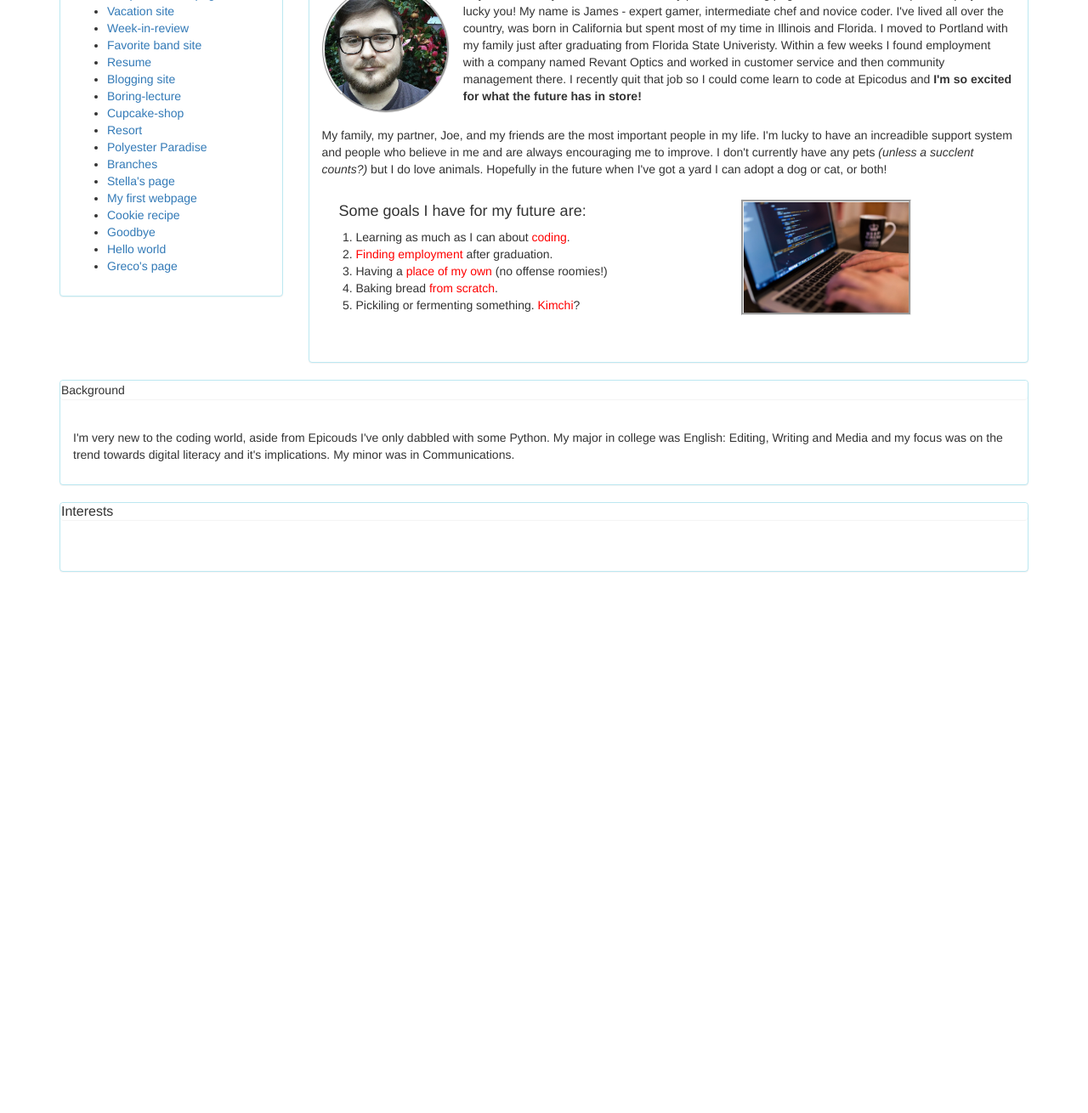
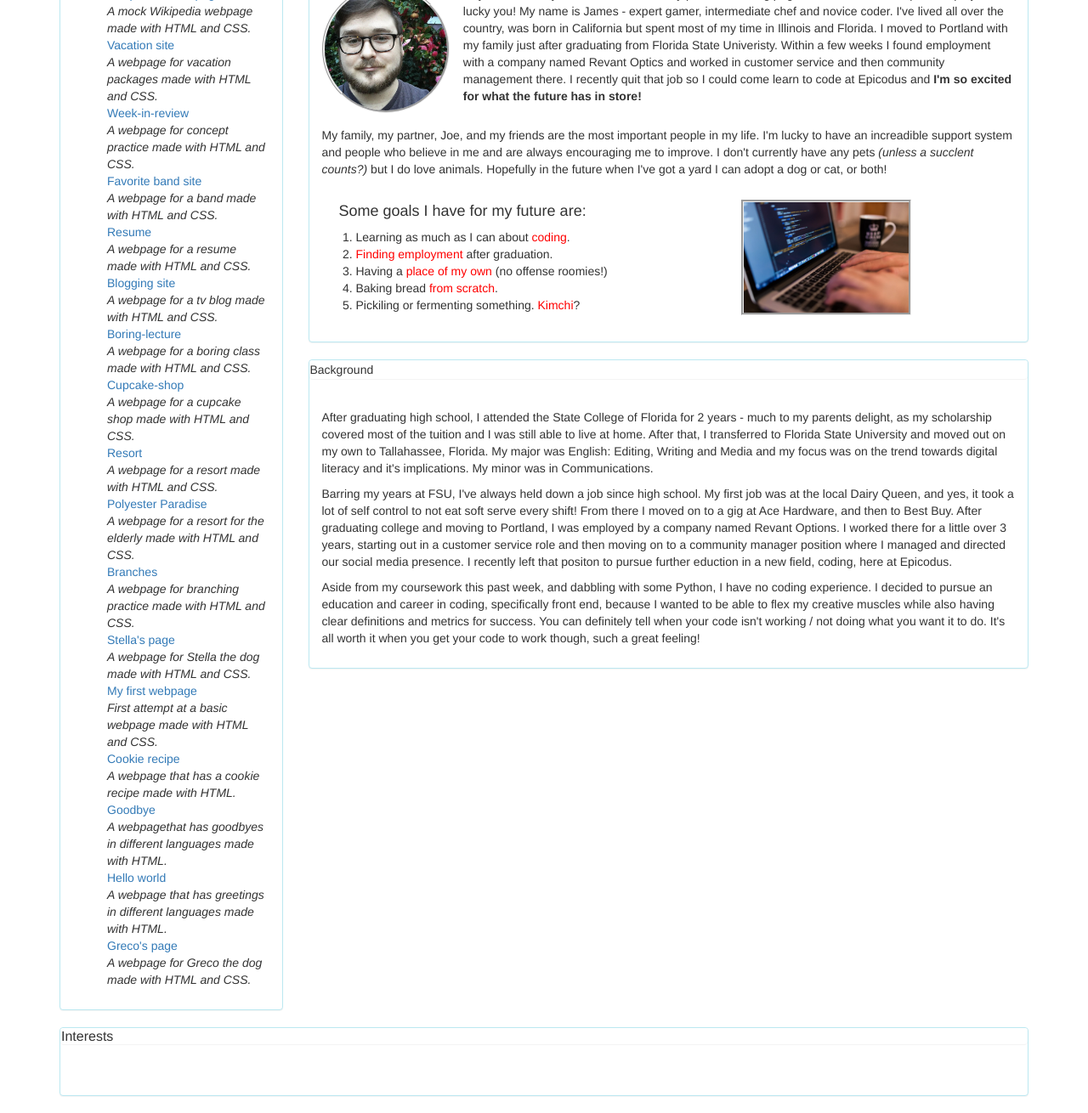
Before and after one commit to Jlannon90/portfolio-landing-page, a plain HTML site: page index.html in a window 1280 px wide. Shown: the part 347-1657 px from the top of the page at 85% size. Before the commit the page ends 1040 px from the top, so only its background shows below. Drawn offline with Linux system fonts and the light colour scheme.

Commit message:
add li items to projects section with descriptive text and spans called italic, style .italic in styles.css

```diff
--- a/css/styles.css
+++ b/css/styles.css
@@ -30,9 +30,17 @@ padding-top: 20px;
   margin-right: 15%;
   margin-top: 2%;
   margin-left: 15%;
-  margin-bottom: 5%;
+  margin-bottom: 2%;
 }
 
 .highlight {
   color: red;
 }
+
+ul {
+  list-style: none;
+}
+
+.italic {
+  font-style: italic;
+}
--- a/index.html
+++ b/index.html
@@ -29,22 +29,39 @@
                 <div class="panel-body">
                   <ul>
                     <li><a href="https://github.com/Jlannon90/Wikipedia">Wikipedia home page</a></li>
+                    <li><span class="italic">A mock Wikipedia webpage made with HTML and CSS.<span></li>
                     <li><a href="https://github.com/Jlannon90/Vacation">Vacation site</a></li>
+                    <li><span class="italic">A webpage for vacation packages made with HTML and CSS.<span></li>
                     <li><a href="https://github.com/Jlannon90/week-in-review">Week-in-review</a></li>
+                    <li><span class="italic">A webpage for concept practice made with HTML and CSS.<span></li>
                     <li><a href="https://github.com/Jlannon90/favorite-band">Favorite band site</a></li>
+                    <li><span class="italic">A webpage for a band made with HTML and CSS.<span></li>
                     <li><a href="https://github.com/Jlannon90/Resume">Resume</a></li>
+                    <li><span class="italic">A webpage for a resume made with HTML and CSS.<span></li>
                     <li><a href="https://github.com/Jlannon90/blogging-site">Blogging site</a></li>
+                    <li><span class="italic">A webpage for a tv blog made with HTML and CSS.<span></li>
                     <li><a href="https://github.com/Jlannon90/boring-lecture">Boring-lecture</a></li>
+                    <li><span class="italic">A webpage for a boring class made with HTML and CSS.<span></li>
                     <li><a href="https://github.com/Jlannon90/Cupcake-Shop">Cupcake-shop</a></li>
+                    <li><span class="italic">A webpage for a cupcake shop made with HTML and CSS.<span></li>
                     <li><a href="https://github.com/Jlannon90/resort">Resort</a></li>
+                    <li><span class="italic">A webpage for a resort made with HTML and CSS.<span></li>
                     <li><a href="https://github.com/Jlannon90/Intro-Polyester-Paradise">Polyester Paradise</a></li>
+                    <li><span class="italic">A webpage for a resort for the elderly made with HTML and CSS.<span></li>
                     <li><a href="https://github.com/Jlannon90/Intro-Branches">Branches</a></li>
+                    <li><span class="italic">A webpage for branching practice made with HTML and CSS.<span></li>
                     <li><a href="https://github.com/Jlannon90/Intro-Stella">Stella's page</a></li>
+                    <li><span class="italic">A webpage for Stella the dog made with HTML and CSS.<span></li>
                     <li><a href="https://github.com/Jlannon90/my-first-webpage">My first webpage</a></li>
+                    <li><span class="italic">First attempt at a basic webpage made with HTML and CSS.<span></li>
                     <li><a href="https://github.com/Jlannon90/cookie">Cookie recipe</a></li>
+                    <li><span class="italic">A webpage that has a cookie recipe made with HTML.<span></li>
                     <li><a href="https://github.com/Jlannon90/Goodbye">Goodbye</a></li>
+                    <li><span class="italic">A webpagethat has goodbyes in different languages made with HTML.<span></li>
                     <li><a href="https://github.com/Jlannon90/Hello-World">Hello world</a></li>
+                    <li><span class="italic">A webpage that has greetings in different languages made with HTML.<span></li>
                     <li><a href="https://github.com/Jlannon90/Greco-s-page">Greco's page</a></li>
+                    <li><span class="italic">A webpage for Greco the dog made with HTML and CSS.<span></li>
                   </ul>
                 </div>
               </div>
@@ -85,15 +102,21 @@
               </div>
             </div>
           </div>
-          <div class="col-md-12">
+          <div class="col-md-9">
             <div class="background">
               <div class="panel panel-info">
                 <div class="panel heading"
                   <h2 class="panel-title">Background</h2>
                 </div>
                 <div class="panel-body">
-                  <p> I'm very new to the coding world, aside from Epicouds I've only dabbled with some Python. My major in college was English: Editing, Writing and Media and my focus was on the trend towards digital literacy and it's implications. My minor was in Communications.
-
+                  <p>
+                    After graduating high school, I attended the State College of Florida for 2 years - much to my parents delight, as my scholarship covered most of the tuition and I was still able to live at home. After that, I transferred to Florida State University and moved out on my own to Tallahassee, Florida. My major was English: Editing, Writing and Media and my focus was on the trend towards digital literacy and it's implications. My minor was in Communications.
+                  </p>
+                  <p>
+                    Barring my years at FSU, I've always held down a job since high school. My first job was at the local Dairy Queen, and yes, it took a lot of self control to not eat soft serve every shift! From there I moved on to a gig at Ace Hardware, and then to Best Buy. After graduating college and moving to Portland, I was employed by a company named Revant Options. I worked there for a little over 3 years, starting out in a customer service role and then moving on to a community manager position where I managed and directed our social media presence. I recently left that positon to pursue further eduction in a new field, coding, here at Epicodus.
+                  </p>
+                  <p>
+                    Aside from my coursework this past week, and dabbling with some Python, I have no coding experience. I decided to pursue an education and career in coding, specifically front end, because I wanted to be able to flex my creative muscles while also having clear definitions and metrics for success. You can definitely tell when your code isn't working / not doing what you want it to do. It's all worth it when you get your code to work though, such a great feeling!
                   </p>
                 </div>
               </div>
```
